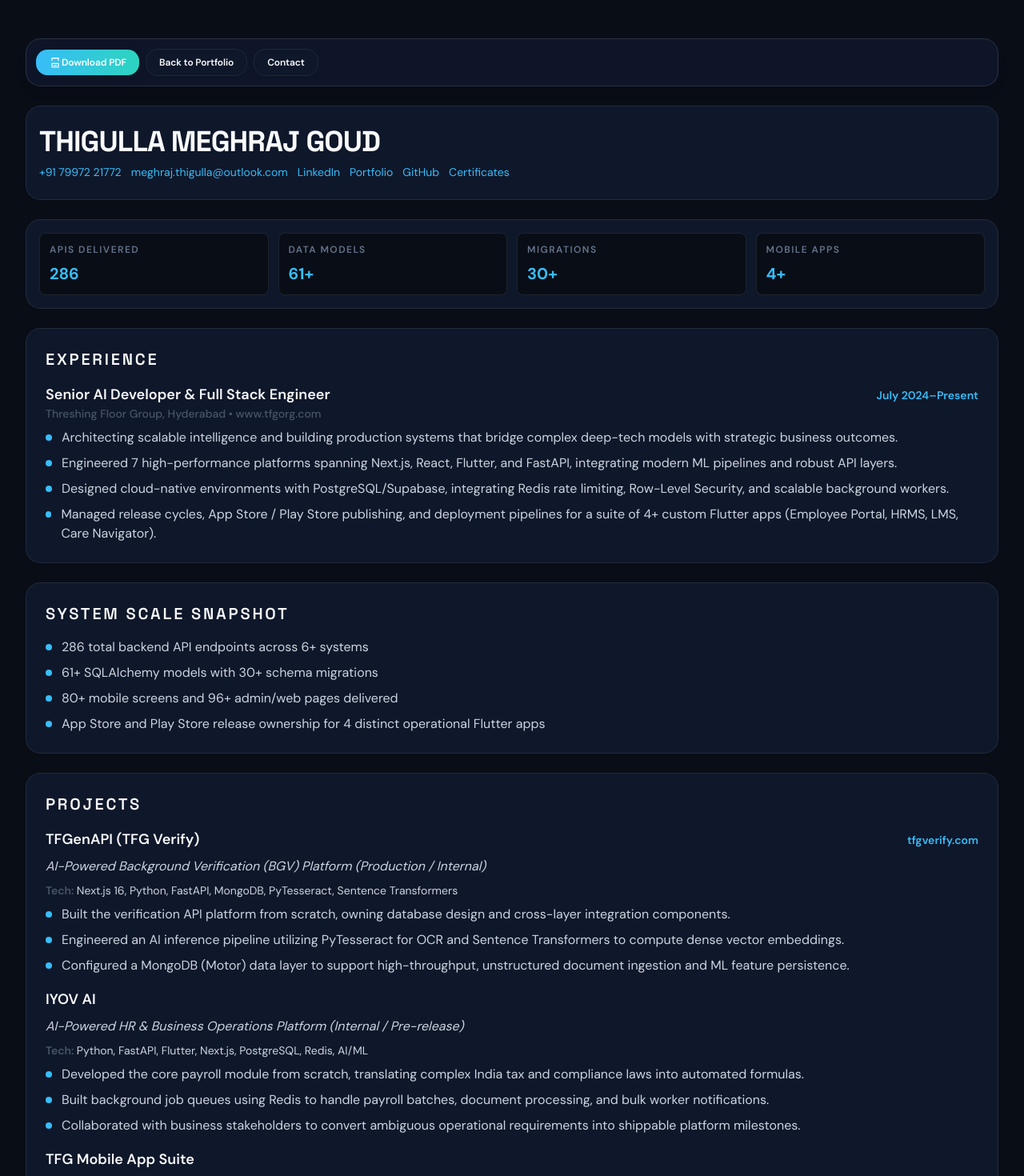
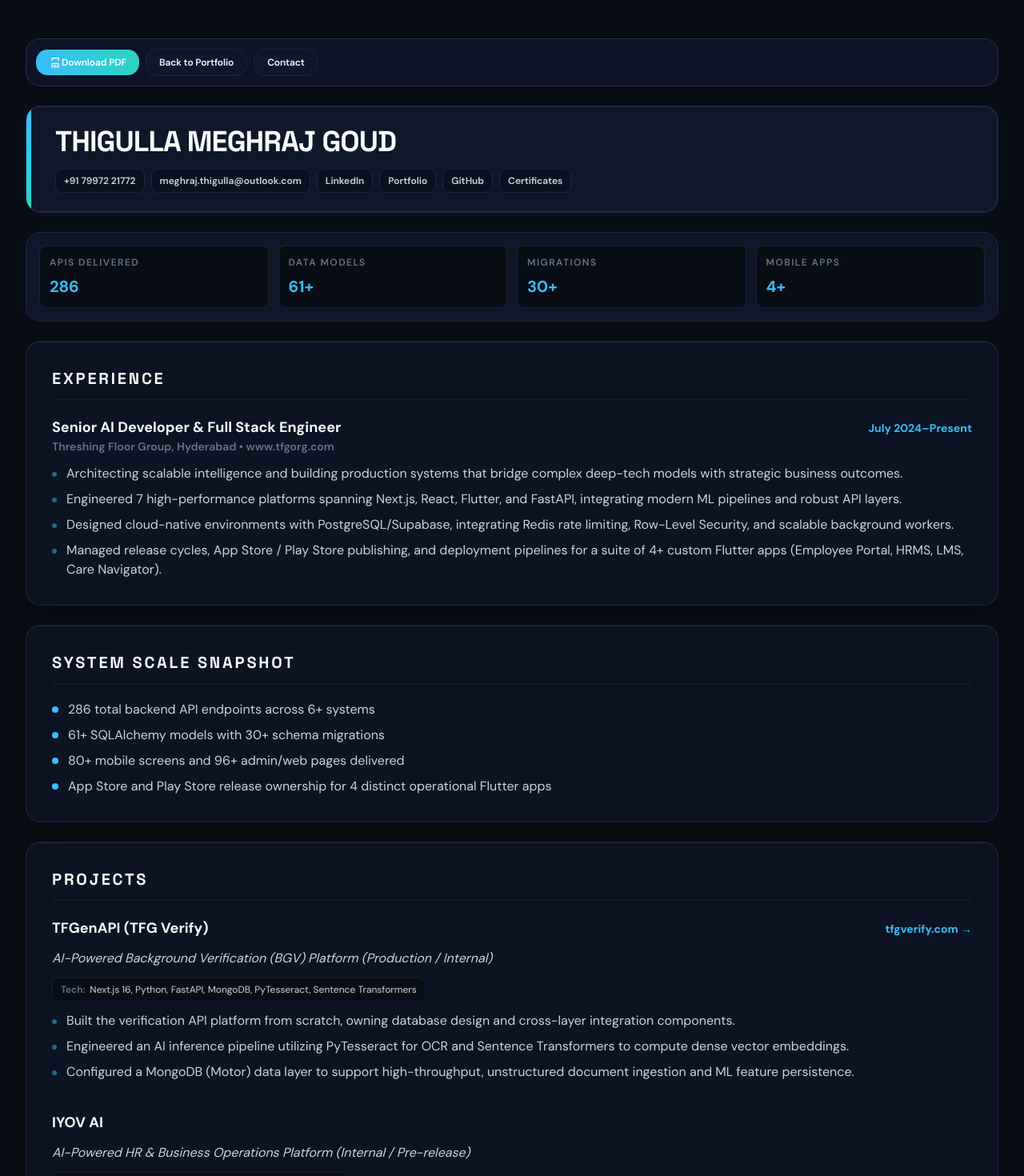
Before and after one commit to MeghrajGoudThigulla/meghraj-portfolio, a Next.js app in the folder portfolio-frontend/: page /resume in a window 1280 px wide. Shown: the top 1470 px of the page at 80% size. Built offline with nearby package versions, Linux system fonts and the light colour scheme.

Commit message:
resume improvement

```diff
--- a/portfolio-frontend/app/resume/page.tsx
+++ b/portfolio-frontend/app/resume/page.tsx
@@ -23,24 +23,27 @@
       <div className="resume-shell mx-auto flex max-w-7xl flex-col gap-6 px-4 py-8 sm:px-6 lg:px-8 lg:py-12">
         <ResumeStickyActions />
 
-        <header className="resume-header flex flex-col items-center gap-3 rounded-2xl border border-brand-charcoal/10 bg-brand-surface px-4 py-6 shadow-sm sm:flex-row sm:items-center sm:justify-between">
-          <div className="text-center sm:text-left">
-            <h1 className="text-3xl font-bold text-brand-navy lg:text-4xl">
+        <header className="resume-header relative flex flex-col items-center gap-4 rounded-2xl border border-brand-border bg-brand-surface px-6 py-6 shadow-glass sm:flex-row sm:items-center sm:justify-between overflow-hidden">
+          {/* Vertical left accent bar */}
+          <div className="absolute left-0 inset-y-0 w-1.5 bg-gradient-to-b from-brand-blue via-cyan-400 to-brand-accent" />
+
+          <div className="text-center sm:text-left pl-2 sm:pl-3">
+            <h1 className="text-3xl font-bold text-brand-navy lg:text-4xl tracking-tight">
               THIGULLA MEGHRAJ GOUD
             </h1>
-            <p className="mt-2 flex flex-wrap justify-center gap-3 text-sm text-brand-charcoal sm:justify-start">
+            <div className="mt-3.5 flex flex-wrap justify-center gap-2 sm:justify-start">
               {contactLinks.map((item) => (
                 <Link
                   key={item.href}
                   href={item.href}
-                  className="hover:text-brand-blue"
+                  className="rounded-lg border border-brand-border bg-brand-bg/50 px-2.5 py-1.5 text-xs font-semibold text-brand-charcoal transition-all hover:border-brand-blue/30 hover:bg-brand-surface hover:text-brand-blue hover:shadow-sm"
                   target={item.href.startsWith("http") ? "_blank" : undefined}
                   rel={item.href.startsWith("http") ? "noreferrer" : undefined}
                 >
                   {item.label}
                 </Link>
               ))}
-            </p>
+            </div>
           </div>
         </header>
 
@@ -212,11 +215,11 @@
 
 function Section({ title, children }: { title: string; children: React.ReactNode }) {
   return (
-    <section className="resume-section rounded-2xl border border-brand-charcoal/10 bg-brand-surface px-4 py-5 shadow-sm lg:px-6 lg:py-6">
-      <h2 className="text-xl font-semibold uppercase tracking-[0.14em] text-brand-navy">
+    <section className="resume-section card p-5 sm:p-6 lg:p-8 hover:border-brand-blue/30 transition-all duration-300 shadow-sm group/section">
+      <h2 className="text-xl font-bold uppercase tracking-[0.14em] text-brand-navy border-b border-brand-border/60 pb-3 transition-colors group-hover/section:text-brand-blue group-hover/section:border-brand-blue/30">
         {title}
       </h2>
-      <div className="mt-4 space-y-4">{children}</div>
+      <div className="mt-5 space-y-5">{children}</div>
     </section>
   );
 }
@@ -233,19 +236,19 @@
   bullets: string[];
 }) {
   return (
-    <div className="space-y-2">
+    <div className="space-y-3 group/role">
       <div className="flex flex-col gap-1 sm:flex-row sm:items-baseline sm:justify-between">
         <div>
-          <p className="text-lg font-semibold text-brand-navy">{title}</p>
-          <p className="text-sm font-medium text-slate-600">{place}</p>
+          <p className="text-lg font-bold text-brand-navy transition-colors group-hover/role:text-brand-blue">{title}</p>
+          <p className="text-sm font-semibold text-slate-500">{place}</p>
         </div>
-        <p className="text-sm font-semibold text-brand-blue">{timeline}</p>
+        <p className="text-sm font-bold text-brand-blue sm:text-right shrink-0">{timeline}</p>
       </div>
       {bullets.length > 0 ? (
         <ul className="space-y-2 text-sm leading-relaxed text-brand-charcoal lg:text-base">
           {bullets.map((item) => (
-            <li key={item} className="flex gap-3">
-              <span className="mt-2 h-2 w-2 rounded-full bg-brand-blue" />
+            <li key={item} className="flex gap-3 items-start group/bullet">
+              <span className="mt-2.5 h-1.5 w-1.5 shrink-0 rounded-full bg-brand-blue/50 transition-all duration-300 group-hover/bullet:scale-125 group-hover/bullet:bg-brand-blue" />
               <span>{item}</span>
             </li>
           ))}
@@ -269,28 +272,28 @@
   link?: { href: string; label: string };
 }) {
   return (
-    <div className="space-y-2">
+    <div className="space-y-3 group/item border-b border-brand-border/40 pb-4 last:border-b-0 last:pb-0">
       <div className="flex flex-col gap-1 sm:flex-row sm:items-baseline sm:justify-between">
-        <p className="text-lg font-semibold text-brand-navy">{title}</p>
+        <p className="text-lg font-bold text-brand-navy transition-colors group-hover/item:text-brand-blue">{title}</p>
         {link ? (
           <Link
             href={link.href}
-            className="text-sm font-semibold text-brand-blue hover:text-brand-navy"
+            className="text-sm font-bold text-brand-blue hover:text-brand-navy transition-colors"
             target="_blank"
             rel="noreferrer"
           >
-            {link.label}
+            {link.label} →
           </Link>
         ) : null}
       </div>
       <p className="text-sm italic text-brand-charcoal lg:text-base">{subtitle}</p>
-      <p className="text-sm font-semibold text-slate-600">
+      <div className="inline-flex flex-wrap items-center gap-1.5 text-xs font-semibold text-slate-500 bg-brand-bg px-2.5 py-1.5 rounded-lg border border-brand-border/60">
         Tech: <span className="font-normal text-brand-charcoal">{tech}</span>
-      </p>
-      <ul className="space-y-2 text-sm leading-relaxed text-brand-charcoal lg:text-base">
+      </div>
+      <ul className="space-y-2 text-sm leading-relaxed text-brand-charcoal lg:text-base mt-2">
         {bullets.map((item) => (
-          <li key={item} className="flex gap-3">
-            <span className="mt-2 h-2 w-2 rounded-full bg-brand-blue" />
+          <li key={item} className="flex gap-3 items-start group/bullet">
+            <span className="mt-2.5 h-1.5 w-1.5 shrink-0 rounded-full bg-brand-blue/50 transition-all duration-300 group-hover/bullet:scale-125 group-hover/bullet:bg-brand-blue" />
             <span>{item}</span>
           </li>
         ))}
@@ -309,12 +312,12 @@
       {items.map((item) => (
         <div
           key={item.label}
-          className="rounded border border-brand-charcoal/10 bg-brand-bg px-3 py-3"
+          className="rounded-xl border border-brand-border bg-brand-bg/50 px-4 py-3.5 transition-all duration-300 hover:border-brand-blue/25 hover:bg-brand-surface hover:shadow-sm"
         >
-          <p className="text-xs font-semibold uppercase tracking-[0.12em] text-slate-600">
+          <p className="text-xs font-bold uppercase tracking-[0.12em] text-slate-500">
             {item.label}
           </p>
-          <p className="mt-1 text-sm text-brand-charcoal lg:text-base">
+          <p className="mt-1 text-sm text-brand-charcoal lg:text-base font-medium">
             {item.value}
           </p>
         </div>
```
